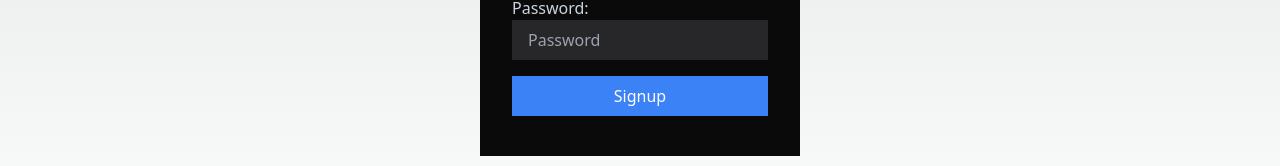
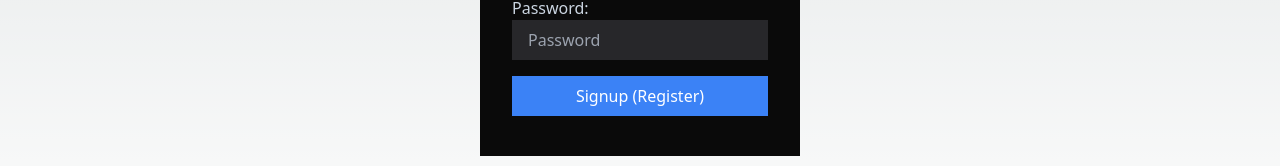
Before and after one commit to frankgimeno3/fullstackloginpractice, a Next.js app: page /register in a window 1280 px wide. Shown: the part 482-648 px from the top of the page. Built offline with nearby package versions, Linux system fonts and the light colour scheme; no server answers.

Commit message:
finiquito register

```diff
--- a/src/app/register/page.tsx
+++ b/src/app/register/page.tsx
@@ -65,7 +65,7 @@ function Signup() {
         />
 
         <button className="bg-blue-500 text-white px-4 py-2 block w-full mt-4">
-          Signup
+          Signup (Register)
         </button>
       </form>
     </div>
```
